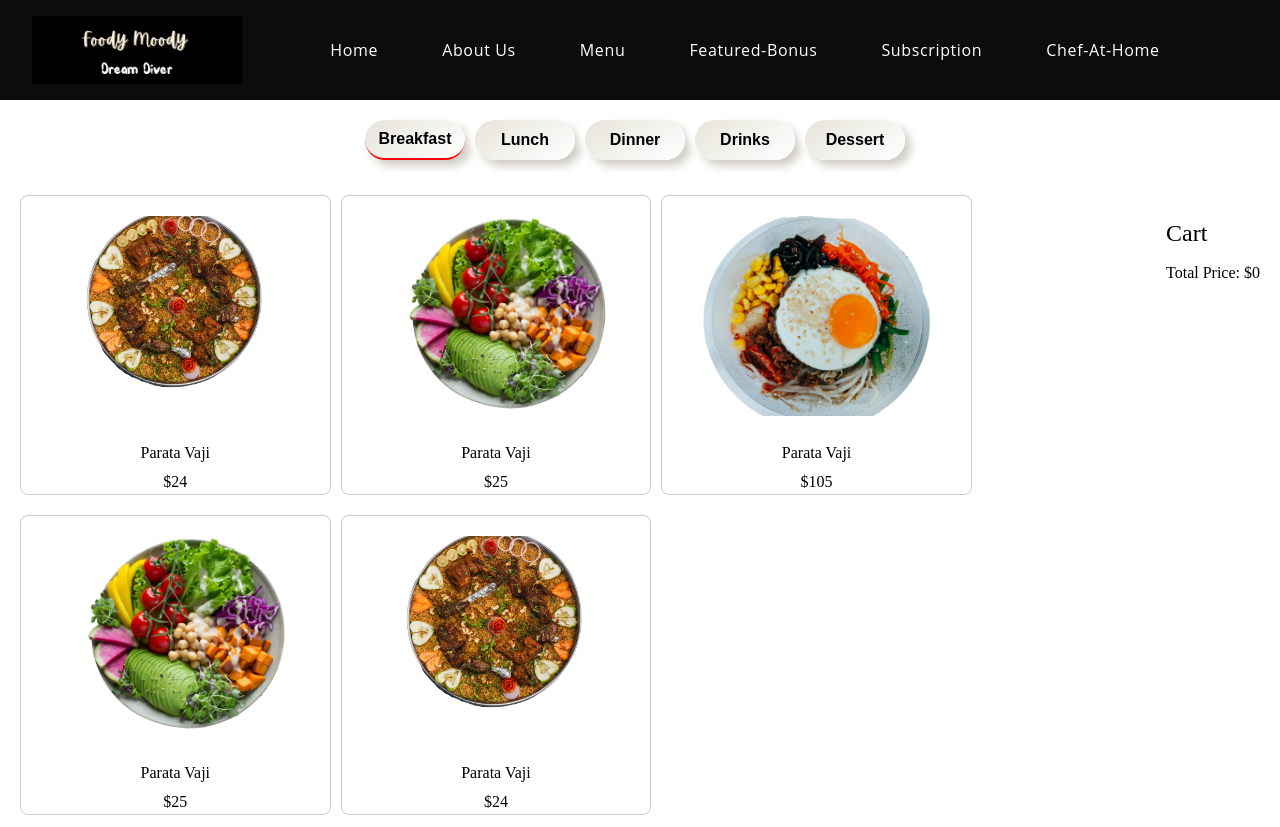
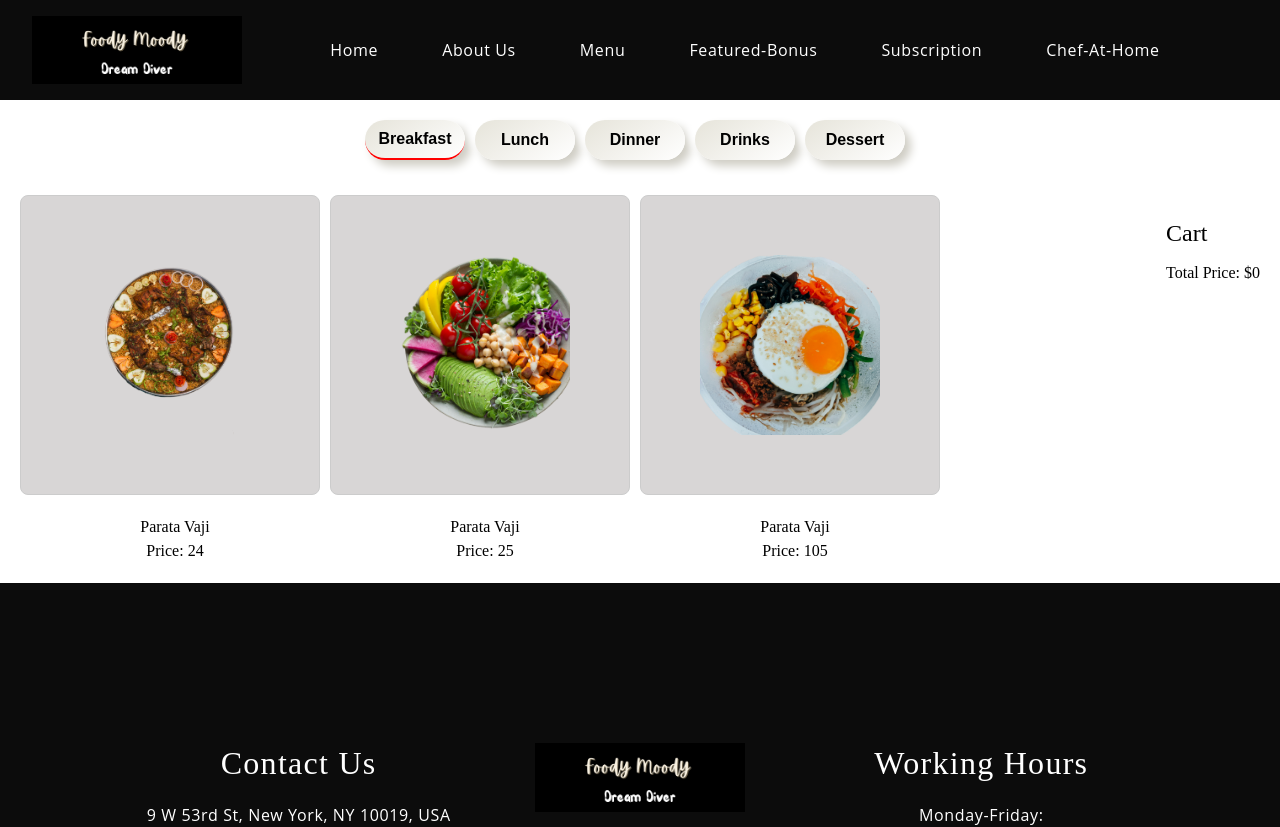
Before and after one commit to Dream-Diver-Co/Foody, a React (Create React App) app: page /BanglaFood in a window 1280 px wide. Shown: the top 827 px of the page. Built offline with nearby package versions, Linux system fonts and the light colour scheme.

Commit message:
Arif: Food Card Updated

```diff
--- a/src/components/BanglaFood/Menu.jsx
+++ b/src/components/BanglaFood/Menu.jsx
@@ -1,22 +1,15 @@
 import React, { useState } from "react";
 import styles from "./Menu.module.css";
+import { FontAwesomeIcon } from "@fortawesome/react-fontawesome";
+import {
+  faCartPlus,
+  faHeart,
+  faRetweet,
+  faTrashAlt,
+} from "@fortawesome/free-solid-svg-icons";
 import breakfast1 from "../../assets/food1.png";
 import breakfast2 from "../../assets/food3.png";
 import breakfast3 from "../../assets/food2.png";
-import lunch1 from "../../assets/food5.png";
-import lunch2 from "../../assets/food3.png";
-import dinner1 from "../../assets/food1.png";
-import dinner2 from "../../assets/biryani4.png";
-import drink1 from "../../assets/food2.png";
-import drink2 from "../../assets/biryani3.png";
-import dessert1 from "../../assets/biryani.png";
-import dessert2 from "../../assets/food3.png";
-import { FontAwesomeIcon } from "@fortawesome/react-fontawesome";
-import {
-  faCartPlus,
-  faEye,
-  faTrashAlt,
-} from "@fortawesome/free-solid-svg-icons";
 
 const Menu = ({ activeMenu }) => {
   const [cartItems, setCartItems] = useState([]);
@@ -31,6 +24,7 @@ const Menu = ({ activeMenu }) => {
     updatedCart.splice(index, 1);
     setCartItems(updatedCart);
   };
+
   const toggleDetails = (index) => {
     const newDetailsVisible = [...detailsVisible];
     newDetailsVisible[index] = !newDetailsVisible[index];
@@ -41,28 +35,24 @@ const Menu = ({ activeMenu }) => {
     return cartItems.reduce((total, item) => total + item.price, 0);
   };
 
-  const FoodCard = ({ image, name, details, price, index }) => (
+  const FoodCard = ({ image, name, price, index }) => (
+    <div>
       <div className={styles.foodCard}>
-      <img src={image} alt={name} className={styles.foodImage} />
-      <div className={styles.cardButtons}>
-        <button
-          className={`${styles.cardButton} ${styles.cartIcon}`}
-          onClick={() => addToCart({ name, price })}
-        >
+        <img src={image} alt="Food" className={styles.foodImage} />
+        <div className={styles.overlayIcons}>
+          <a href="#">
+            <FontAwesomeIcon icon={faHeart} />
+          </a>
+          <a href="#">
+            <FontAwesomeIcon icon={faRetweet} />
+          </a>
+          <a href="#" onClick={() => addToCart({ name, price })}>
             <FontAwesomeIcon icon={faCartPlus} />
-        </button>
-        <button
-          className={`${styles.cardButton} ${styles.eyeIcon}`}
-          onClick={() => toggleDetails(index)}
-        >
-          <FontAwesomeIcon icon={faEye} />
-        </button>
+          </a>
         </div>
-      <div className={styles.foodInfo}>
-        <h3>{name}</h3>
-        <p>${price}</p>
-        {detailsVisible[index] && <p>{details}</p>}
       </div>
+      <h1>{name}</h1>
+      <h1>Price: {price}</h1>
     </div>
   );
 
@@ -80,134 +70,24 @@ const Menu = ({ activeMenu }) => {
     </li>
   );
 
+  // Define breakfastItems
   const breakfastItems = (
     <>
-      <FoodCard
-        image={breakfast1}
-        name="Parata Vaji"
-        details="Parata: 2 pcs, Eggs: 1 pc, Vaji: 1 plate, Water: 500ml"
-        price={24}
-        index={0}
-      />
-      <FoodCard
-        image={breakfast2}
-        name="Parata Vaji"
-        details="Parata: 2 pcs, Eggs: 1 pc, Vaji: 1 plate, Water: 500ml"
-        price={25}
-        index={1}
-      />
-      <FoodCard
-        image={breakfast3}
-        name="Parata Vaji"
-        details="Parata: 2 pcs, Eggs: 1 pc, Vaji: 1 plate, Water: 500ml"
-        price={105}
-        index={2}
-      />
-      <FoodCard
-        image={breakfast2}
-        name="Parata Vaji"
-        details="Parata: 2 pcs, Eggs: 1 pc, Vaji: 1 plate, Water: 500ml"
-        price={25}
-        index={3}
-      />
-      <FoodCard
-        image={breakfast1}
-        name="Parata Vaji"
-        details="Parata: 2 pcs, Eggs: 1 pc, Vaji: 1 plate, Water: 500ml"
-        price={24}
-        index={4}
-      />
+      <FoodCard image={breakfast1} name="Parata Vaji" price={24} />
+      <FoodCard image={breakfast2} name="Parata Vaji" price={25} />
+      <FoodCard image={breakfast3} name="Parata Vaji" price={105} />
+      {/* Define other breakfast items similarly */}
     </>
   );
 
-  const lunchItems = (
-    <>
-      <FoodCard
-        image={lunch1}
-        name="Chicken Caesar Salad"
-        details="Grilled chicken, romaine lettuce, croutons, parmesan cheese, Caesar dressing"
-        price={12}
-        index={0}
-      />
-      <FoodCard
-        image={lunch2}
-        name="Club Sandwich"
-        details="Turkey, bacon, lettuce, tomato, mayonnaise, toasted bread"
-        price={10}
-        index={1}
-      />
-    </>
-  );
-
-  const dinnerItems = (
-    <>
-      <FoodCard
-        image={dinner1}
-        name="Grilled Salmon"
-        details="Fresh salmon fillet, lemon herb marinade, grilled vegetables"
-        price={20}
-        index={0}
-      />
-      <FoodCard
-        image={dinner2}
-        name="Beef Tenderloin"
-        details="Seasoned beef tenderloin, roasted potatoes, garlic butter sauce"
-        price={25}
-        index={1}
-      />
-    </>
-  );
-
-  const drinkItems = (
-    <>
-      <FoodCard
-        image={drink1}
-        name="Iced Coffee"
-        details="Espresso, milk, ice cubes, optional syrup"
-        price={4}
-        index={0}
-      />
-      <FoodCard
-        image={drink2}
-        name="Fresh Lemonade"
-        details="Lemon juice, water, sugar, ice cubes"
-        price={3}
-        index={1}
-      />
-    </>
-  );
-
-  const dessertItems = (
-    <>
-      <FoodCard
-        image={dessert1}
-        name="Chocolate Cake"
-        details="Rich chocolate cake, chocolate frosting, whipped cream"
-        price={8}
-        index={0}
-      />
-      <FoodCard
-        image={dessert2}
-        name="Cheesecake"
-        details="Creamy cheesecake, graham cracker crust, fruit topping"
-        price={7}
-        index={1}
-      />
-    </>
-  );
-
+  // Define lunchItems, dinnerItems, drinkItems, and dessertItems similarly
 
   return (
-    <>
     <div className={styles.container}>
       <div className={styles.foodItems}>
         {/* Food items */}
         {activeMenu === "breakfast" && breakfastItems}
-          {activeMenu === "lunch" && lunchItems}
-          {activeMenu === "dinner" && dinnerItems}
-          {activeMenu === "drinks" && drinkItems}
-          {activeMenu === "dessert" && dessertItems}
-          {/* Render lunchItems, dinnerItems, drinksItems, and dessertItems similarly */}
+        {/* Render lunchItems, dinnerItems, drinkItems, and dessertItems similarly */}
       </div>
       <div className={styles.cart}>
         {/* Cart section */}
@@ -220,7 +100,6 @@ const Menu = ({ activeMenu }) => {
         <p>Total Price: ${getTotalPrice()}</p>
       </div>
     </div>
-    </>
   );
 };
 
--- a/src/components/BanglaFood/Menu.module.css
+++ b/src/components/BanglaFood/Menu.module.css
@@ -9,8 +9,8 @@
 }
 
 .foodImage {
-  width: 80%;
-  height: 200px;
+  width: 180px;
+  height: 180px;
   object-fit: cover;
   margin: auto; /* Center the image horizontally */
 }
@@ -66,7 +66,7 @@
 }
 
 .foodCard {
-  width: calc(33.33% - 20px); /* Three cards per row for laptop screens with 20px margin */
+   /* Three cards per row for laptop screens with 20px margin */
   margin: 0 10px 20px 0; /* Adjust margin between cards */
   display: flex;
   flex-direction: column;
@@ -75,6 +75,7 @@
   overflow: hidden;
   position: relative; /* Add position relative */
   height: 300px;
+  background-color: #d8d6d6;
 }
 
 .cardButtons {
@@ -146,10 +147,59 @@
 .titleContainer {
   text-align: center;
   margin-bottom: 20px; /* Adjust as needed */
+}.overlayIcons {
+  position: absolute;
+  bottom: 0;
+  left: 0;
+  right: 0;
+  display: flex;
+  justify-content: space-around;
+  padding: 10px;
+  visibility: hidden; /* Initially hidden */
 }
 
-.title {
-  /* Add styles for the title */
+/* Show overlayIcons when hovering over foodCard */
+.foodCard:hover .overlayIcons {
+  visibility: visible;
+}
+.overlayIcons {
+  position: absolute;
+  bottom: 0;
+  left: 0;
+  right: 0;
+  display: flex;
+  justify-content: space-around;
+  padding: 10px;
+  background-color: transparent; /* Semi-transparent background */
+  visibility: hidden; /* Initially hidden */
+}
+
+/* Add styles for individual icons */
+.overlayIcons a {
+  display: inline-block;
+  width: 45px;
+  height: 45px;
+  line-height: 45px;
+  text-align: center;
+  background-color: #f61d1d; /* Gray background color */
+  border-radius: 50%; /* Make the icons round */
+}
+.overlayIcons a {
+  display: inline-block;
+  width: 45px;
+  height: 45px;
+  line-height: 45px;
+  text-align: center;
+  background-color: rgb(255, 255, 255); /* Gray background color */
+  border-radius: 50%; /* Make the icons round */
+	transition: all, 0.3s;
+}
+
+/* Add hover effect */
+.overlayIcons a:hover {
+  color: white;
+  background-color: rgb(0, 43, 128);
+  transform: rotate(360deg); /* Scale the icon to 110% on hover */
 }
 
 @media (max-width: 768px) {
--- a/src/container/Header/Header.css
+++ b/src/container/Header/Header.css
@@ -117,7 +117,7 @@
     content: '';
     position: absolute;
     border-radius: 50%;
-    animation: orbit 60s linear infinite;
+    /* animation: orbit 60s linear infinite; */
 }
 .earth::before {
     top: 10em;
```
Lines whose indentation alone changed are shown as unchanged.
